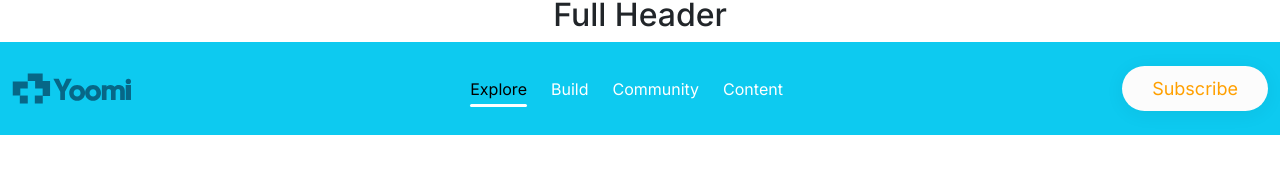
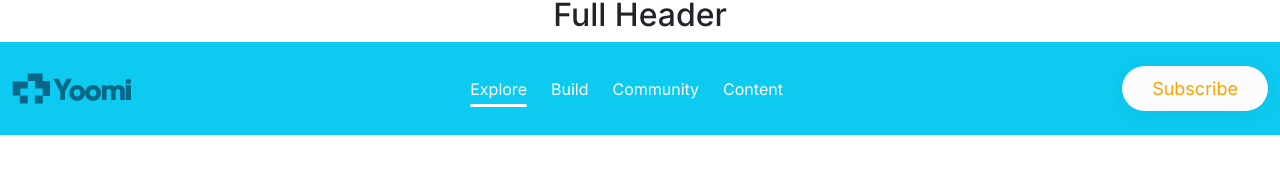
Before and after one commit to neharadialcode/bootstrap-common-components, a React (Create React App) app: page /header in a window 1280 px wide. In both pictures the pointer is over the link "Explore". Shown: the part 345-514 px from the top of the page. Built offline with nearby package versions, Linux system fonts and the light colour scheme.

Commit message:
code merge

```diff
--- a/src/header.css
+++ b/src/header.css
@@ -68,6 +68,9 @@
 .hoverLine:hover::after {
   width: 100%;
   left: 0;
+}
+.hoverLine:hover {
+  color: white !important;
 }
 .hoverLine::after {
   content: "";
```
